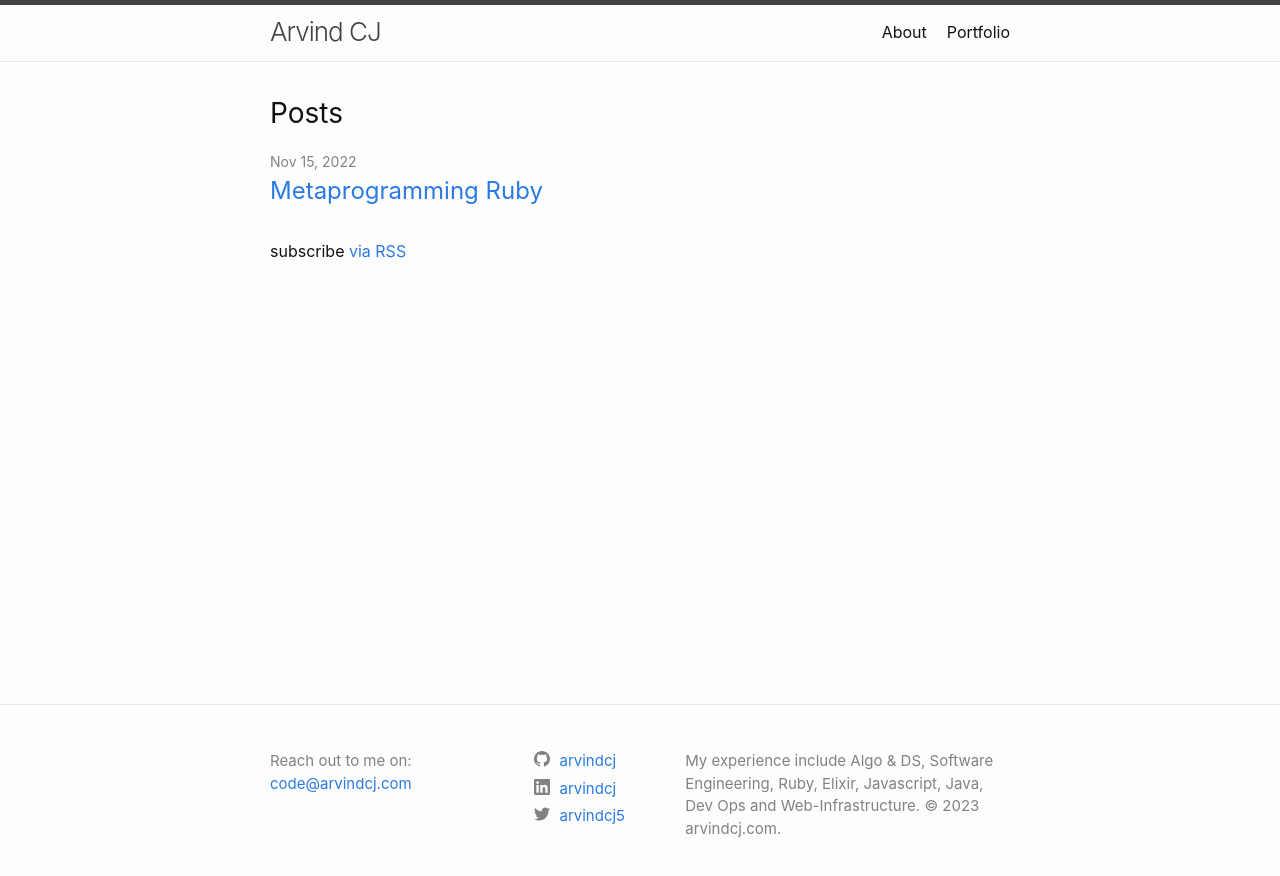
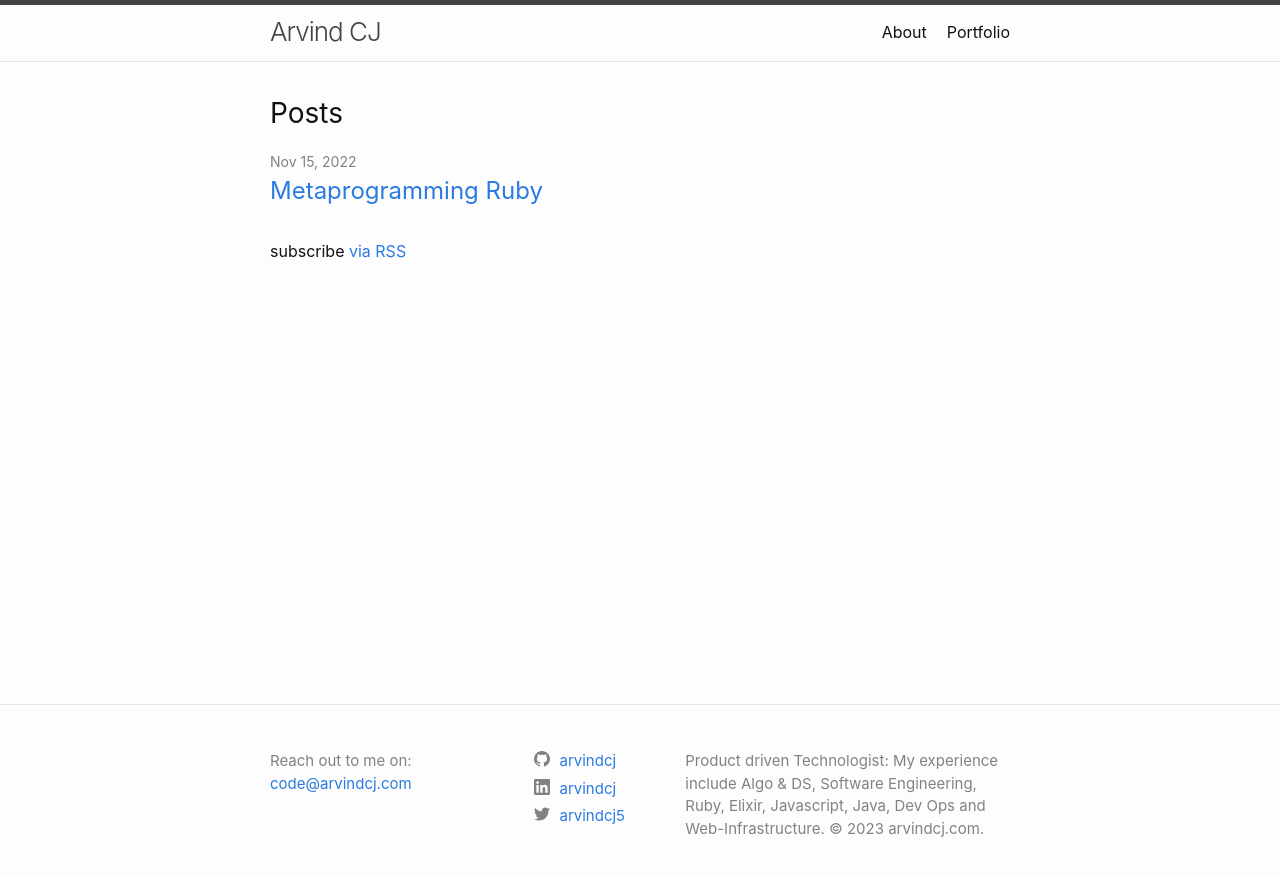
Before and after one commit to arvindcj/arvindcj.github.io, a Jekyll site: the page built from index.markdown, in a window 1280 px wide. Shown: the top 876 px of the page. Built offline with Jekyll 4.4.1, drawn with Linux system fonts in a browser that asks for light colours.

Commit message:
üpdate description

```diff
--- a/_config.yml
+++ b/_config.yml
@@ -21,7 +21,7 @@
 title: Arvind CJ
 email: code@arvindcj.com
 description: >- # this means to ignore newlines until "baseurl:"
-  My experience include Algo & DS, Software Engineering, Ruby, Elixir, Javascript, Java, Dev Ops and Web-Infrastructure.
+  Product driven Technologist: My experience include Algo & DS, Software Engineering, Ruby, Elixir, Javascript, Java, Dev Ops and Web-Infrastructure.
   © 2023 arvindcj.com.
 baseurl: "" # the subpath of your site, e.g. /blog
 domain: www.arvindcj.com
```
